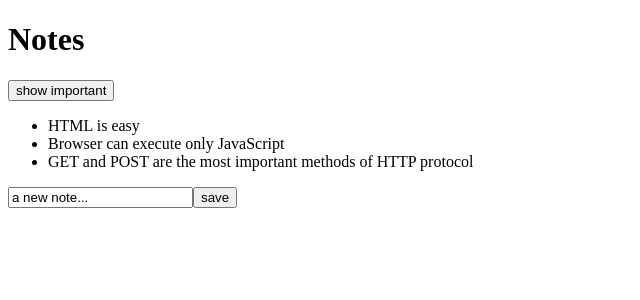
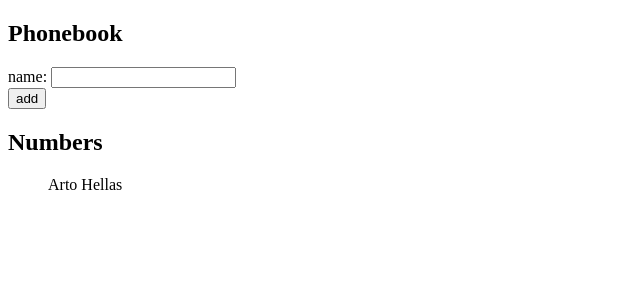
Before and after one commit to lipasofra/FullStack-Server, a React (Create React App) app: page / in a window 1280 px wide. Shown: the top 300 px of the page, without its empty margins (0-640 px from the left). Built offline with nearby package versions, Linux system fonts and the light colour scheme.

Commit message:
exercise 2.6

```diff
--- a/src/App.css
+++ b/src/App.css
@@ -36,3 +36,7 @@
     transform: rotate(360deg);
   }
 }
+
+ul {
+  list-style-type: none;
+}
--- a/src/App.js
+++ b/src/App.js
@@ -1,50 +1,47 @@
-import Note from './components/Note'
 import { useState } from 'react'
+import './App.css'
 
-const App = ( props ) => {
+const App = () => {
 
-  const [notes, setNotes] = useState(props.notes)
-  const [newNote, setNewNote] = useState('a new note...')
-  const [showAll, setShowAll] = useState(true)
+  const [persons, setPersons] = useState([
+    { name: 'Arto Hellas' }
+  ])
+  const [newName, setNewName] = useState('')
 
-  const addNote = (event) => {
+  const addPerson = (event) => {
     event.preventDefault()
-    const noteObject = {
-      content: newNote,
-      date: new Date().toISOString(),
-      important: Math.random() < 0.5,
-      id: notes.length + 1,
+    console.log(newName)
+    const personObject = {
+      name: newName
     }
-    setNotes(notes.concat(noteObject))
-    setNewNote('')
+    setPersons(persons.concat(personObject))
+    setNewName('')
   }
 
-  const handleNoteChange = (event) => {
-    console.log(event.target.value)
-    setNewNote(event.target.value)
+  const handleChange = (event) => {
+    setNewName(event.target.value)
   }
-
-  const notesToShow = showAll
-    ? notes
-    : notes.filter(note => note.important)
 
   return (
     <div>
-      <h1>Notes</h1>
-      <div>
-        <button onClick={() => setShowAll(!showAll)}>
-          show {showAll ? 'important' : 'all'}
-        </button>
-      </div>
+      <h2>Phonebook</h2>
+      <form onSubmit={addPerson}>
+        <div>
+          name: <input
+            value={newName}
+            onChange={handleChange}
+          />
+        </div>
+        <div>
+          <button type="submit">add</button>
+        </div>
+      </form>
+      <h2>Numbers</h2>
       <ul>
-        {notesToShow.map(note =>
-          <Note key={note.id} note={note}/>
+        {persons.map(person =>
+          <li key={person.name}>{person.name}</li>
         )}
       </ul>
-      <form onSubmit={addNote}>
-        <input value={newNote} onChange={handleNoteChange}/>
-        <button type='submit'>save</button>
-      </form>
     </div>
   )
 }
--- a/src/index.js
+++ b/src/index.js
@@ -3,27 +3,6 @@ import ReactDOM from 'react-dom/client'
 
 import App from './App'
 
-const notes = [
-  {
-    id: 1,
-    content: 'HTML is easy',
-    date: '2019-05-30T17:30:31.098Z',
-    important: true
-  },
-  {
-    id: 2,
-    content: 'Browser can execute only JavaScript',
-    date: '2019-05-30T18:39:34.091Z',
-    important: false
-  },
-  {
-    id: 3,
-    content: 'GET and POST are the most important methods of HTTP protocol',
-    date: '2019-05-30T19:20:14.298Z',
-    important: true
-  }
-]
-
 ReactDOM.createRoot(document.getElementById('root')).render(
-  <App notes={notes} />
+  <App/>
 )
```
